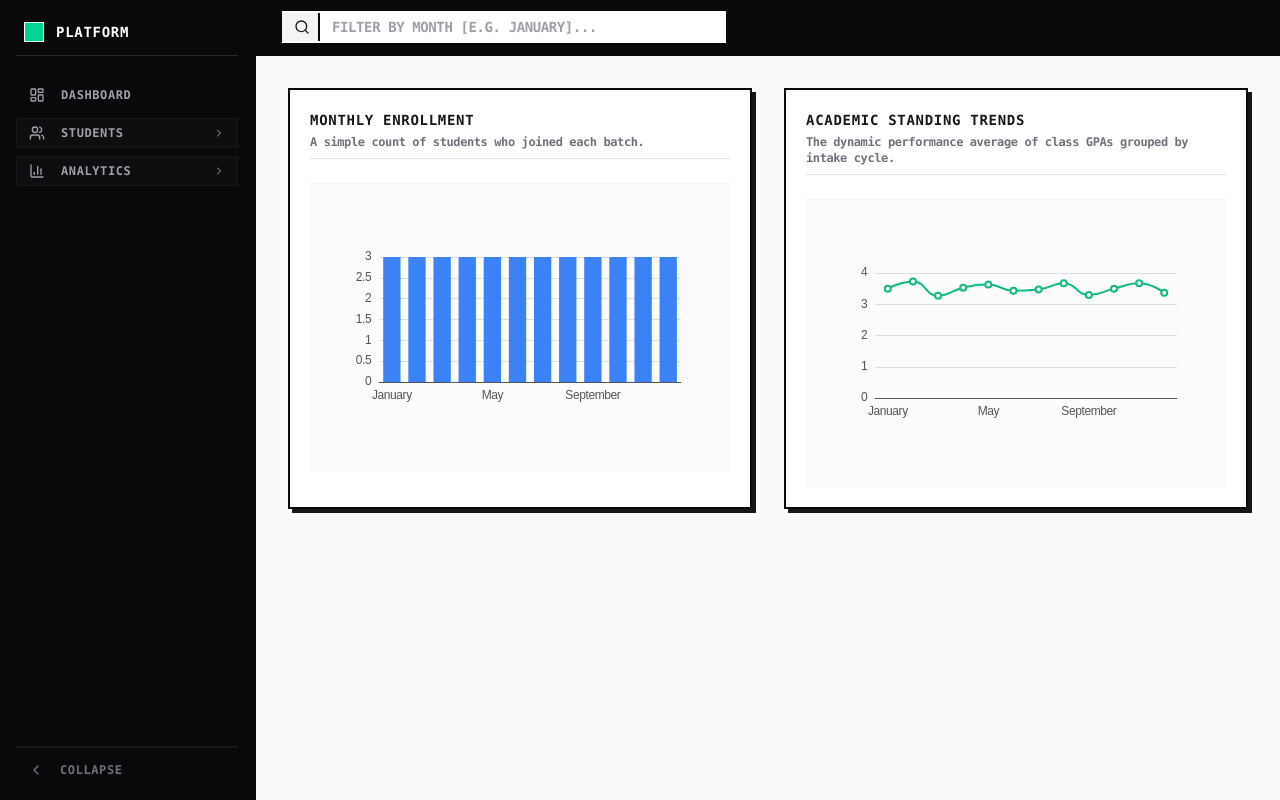
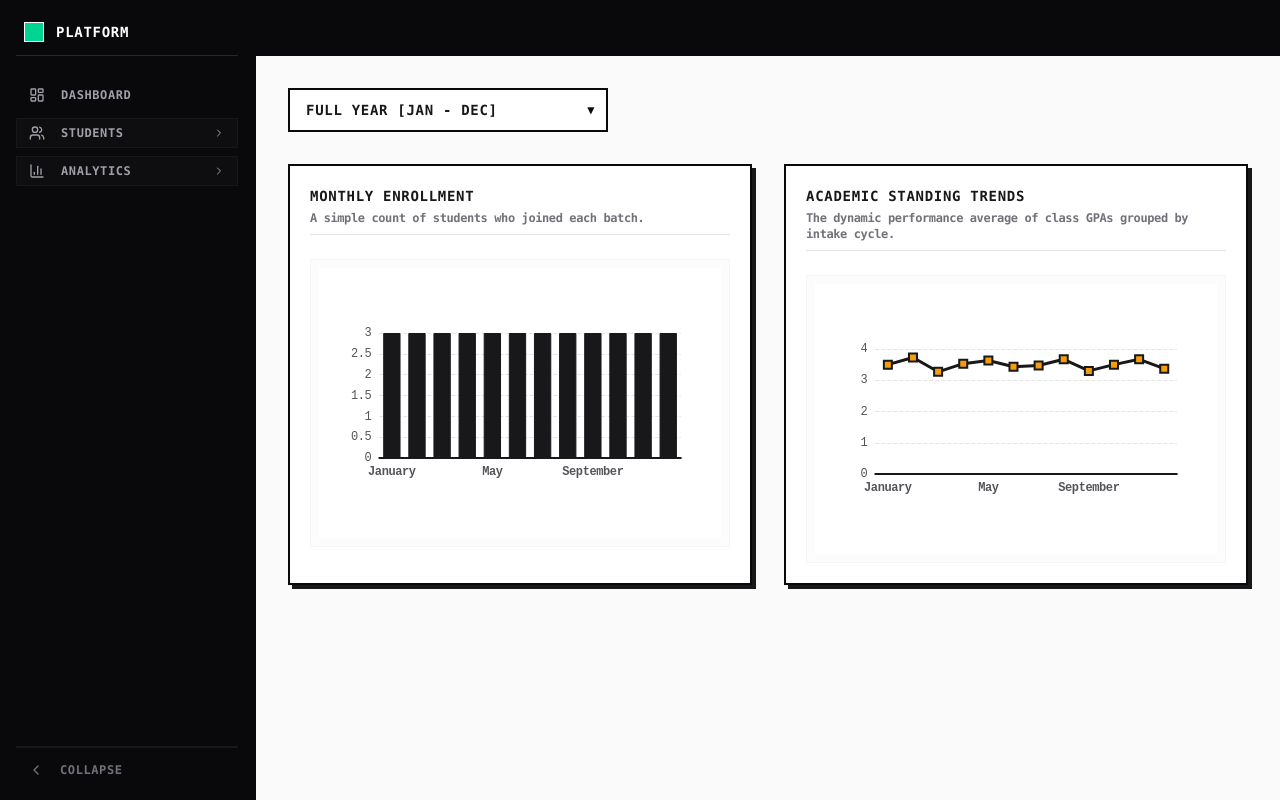
Before and after one commit to Hasher423/reactVisualizationDWP, a React (Vite) app: page /analytics in a window 1280 px wide. Built offline with nearby package versions, Linux system fonts and the light colour scheme.

Commit message:
analytics edited

```diff
--- a/src/Components/NavBar.jsx
+++ b/src/Components/NavBar.jsx
@@ -5,28 +5,7 @@ import { Search, X } from 'lucide-react';
 const NavBar = ({ searchMonth, setSearchMonth }) => {
   return (
     <header className="sticky top-0 z-40 flex h-14 w-full items-center justify-between border-b-2 border-zinc-950 bg-[#09090B] px-6 font-mono tracking-tight">
-      <div className="flex flex-1 max-w-md items-center bg-white border-2 border-zinc-950 overflow-hidden transition-all focus-within:translate-x-[-2px] focus-within:translate-y-[-2px] focus-within:shadow-[4px_4px_0px_0px_rgba(24,24,27,1)]">
-        <div className="flex items-center justify-center pl-3 pr-2 py-1.5 bg-zinc-100 border-r-2 border-zinc-950">
-          <Search className="h-4 w-4 text-zinc-900" />
-        </div>
 
-        <input
-          type="text"
-          value={searchMonth}
-          onChange={(e) => setSearchMonth(e.target.value)}
-          placeholder="FILTER BY MONTH [E.G. JANUARY]..."
-          className="w-full bg-white px-3 py-1.5 text-xs lg:text-sm font-semibold text-zinc-900 placeholder-zinc-400 outline-none uppercase"
-        />
-
-        {searchMonth && (
-          <button
-            onClick={() => setSearchMonth('')}
-            className="h-full px-3 bg-[] text-zinc-900 hover:bg-zinc-100 font-bold border-l border-zinc-200"
-          >
-            <X className="h-4 w-4" />
-          </button>
-        )}
-      </div>
     </header>
   );
 };
--- a/src/pages/Analytics.jsx
+++ b/src/pages/Analytics.jsx
@@ -1,10 +1,11 @@
-import React, { useEffect, useRef } from 'react';
+import React, { useEffect, useRef, useState } from 'react';
 import { useMemo } from 'react';
 import ReactECharts from 'echarts-for-react';
-import data from '../Data.json'
+import data from '../Data.json';
 import { useOutletContext } from 'react-router-dom';
 
 const Analytics = () => {
+    const [timeframe, setTimeframe] = useState('full-year');
 
     const context = useOutletContext() || {};
     const isCollapsed = context.isCollapsed || false;
@@ -15,52 +16,71 @@ const Analytics = () => {
     useEffect(() => {
         if (barChartRef.current) barChartRef.current.getEchartsInstance().resize();
         if (lineChartRef.current) lineChartRef.current.getEchartsInstance().resize();
-    }, [isCollapsed])
-
+    }, [isCollapsed]);
 
     const enrollmentChartData = useMemo(() => {
-        const counter = {}
-        const gpaSum = {}
+        const counter = {};
+        const gpaSum = {};
 
-        data.forEach(student => {
+        const filteredData = data.filter(student => {
+            if (timeframe === 'full-year') return true;
+
+            if (timeframe === 'half-year') {
+                const firstHalfMonths = ['January', 'February', 'March', 'April', 'May', 'June'];
+                return firstHalfMonths.includes(student.month);
+            }
+
+            return student.month.toLowerCase() === timeframe.toLowerCase();
+        });
+
+        filteredData.forEach(student => {
             const monthName = student.month;
 
-            if (counter[monthName] == undefined) {
-                counter[monthName] = 1
+            if (counter[monthName] === undefined) {
+                counter[monthName] = 1;
             } else {
-                counter[monthName] += 1
+                counter[monthName] += 1;
             }
 
-            if (gpaSum[monthName] == undefined) {
-                gpaSum[monthName] = { total: student.gpa, count: 1 }
+            if (gpaSum[monthName] === undefined) {
+                gpaSum[monthName] = { total: student.gpa, count: 1 };
             } else {
                 gpaSum[monthName].total += student.gpa;
                 gpaSum[monthName].count += 1;
             }
-        })
+        });
+
         const monthsArray = Object.keys(counter);
 
         return {
-            dynamicMonths: Object.keys(counter),
+            dynamicMonths: monthsArray,
             dynamicCounts: Object.values(counter),
             avgGpa: monthsArray.map(month => (
                 Number((gpaSum[month].total / gpaSum[month].count).toFixed(2))
             ))
-        }
+        };
 
-    }, [])
+    }, [timeframe]); // Recalculate values whenever timeframe updates
 
     const option = {
-        // Shows a data popup box when you hover your cursor over a bar
+        backgroundColor: '#ffffff',
         tooltip: {
-            trigger: 'axis'
+            trigger: 'axis',
+            textStyle: { fontFamily: 'monospace', fontSize: 12 },
+            backgroundColor: '#18181b',
+            borderColor: '#18181b',
+            textStyle: { color: '#ffffff' }
         },
         xAxis: {
             type: 'category',
             data: enrollmentChartData.dynamicMonths,
+            axisLine: { lineStyle: { color: '#18181b', width: 2 } },
+            axisLabel: { textStyle: { fontFamily: 'monospace', fontWeight: 'bold' } }
         },
         yAxis: {
-            type: 'value'
+            type: 'value',
+            splitLine: { lineStyle: { color: '#e4e4e7', type: 'dashed' } },
+            axisLabel: { textStyle: { fontFamily: 'monospace' } }
         },
         series: [
             {
@@ -68,47 +88,88 @@ const Analytics = () => {
                 data: enrollmentChartData.dynamicCounts,
                 type: 'bar',
                 itemStyle: {
-                    color: '#3b82f6'
+                    color: '#18181b',
+                    borderColor: '#18181b',
+                    borderWidth: 1
+                },
+                emphasis: {
+                    itemStyle: { color: '#34d399' }
                 }
             }
         ]
     };
 
     const lineChartOption = {
+        backgroundColor: '#ffffff',
         tooltip: {
-            trigger: 'axis'
+            trigger: 'axis',
+            backgroundColor: '#18181b',
+            borderColor: '#18181b',
+            textStyle: { color: '#ffffff', fontFamily: 'monospace', fontSize: 12 }
         },
         xAxis: {
             type: 'category',
             data: enrollmentChartData.dynamicMonths,
+            axisLine: { lineStyle: { color: '#18181b', width: 2 } },
+            axisLabel: { textStyle: { fontFamily: 'monospace', fontWeight: 'bold' } }
         },
         yAxis: {
             type: 'value',
+            splitLine: { lineStyle: { color: '#e4e4e7', type: 'dashed' } },
+            axisLabel: { textStyle: { fontFamily: 'monospace' } }
         },
         series: [
             {
                 name: 'Average GPA',
                 data: enrollmentChartData.avgGpa,
                 type: 'line',
-                smooth: true,
-                itemStyle: {
-                    color: '#10b981'
-                }
+                smooth: false,
+                symbol: 'square',
+                symbolSize: 8,
+                lineStyle: { color: '#18181b', width: 3 },
+                itemStyle: { color: '#f59e0b', borderColor: '#18181b', borderWidth: 2 }
             }
         ]
     };
 
-
     return (
         <div className="mx-auto max-w-5xl w-full p-4 md:p-6 lg:p-8 font-mono tracking-tight text-zinc-900">
+
+            {/* Styled Selector Component Frame */}
+            <div className="max-w-xs flex items-center bg-white border-2 border-zinc-950 overflow-hidden transition-all focus-within:translate-x-[-2px] focus-within:translate-y-[-2px] focus-within:shadow-[4px_4px_0px_0px_rgba(24,24,27,1)] mb-8 relative">
+                <select
+                    name="timeframe"
+                    id="timeframe"
+                    value={timeframe}
+                    onChange={(e) => setTimeframe(e.target.value)}
+                    className="w-full appearance-none bg-transparent px-4 py-2.5 text-xs lg:text-sm font-bold uppercase tracking-wider text-zinc-900 outline-none cursor-pointer pr-10"
+                >
+                    <option value="full-year" className="bg-white text-zinc-900 font-semibold">Full Year [JAN - DEC]</option>
+                    <option value="half-year" className="bg-white text-zinc-900 font-semibold">Half Year [6 Months]</option>
+                    <option value="january" className="bg-white text-zinc-900 font-semibold">January</option>
+                    <option value="february" className="bg-white text-zinc-900 font-semibold">February</option>
+                    <option value="march" className="bg-white text-zinc-900 font-semibold">March</option>
+                    <option value="april" className="bg-white text-zinc-900 font-semibold">April</option>
+                    <option value="may" className="bg-white text-zinc-900 font-semibold">May</option>
+                    <option value="june" className="bg-white text-zinc-900 font-semibold">June</option>
+                    <option value="july" className="bg-white text-zinc-900 font-semibold">July</option>
+                    <option value="august" className="bg-white text-zinc-900 font-semibold">August</option>
+                    <option value="september" className="bg-white text-zinc-900 font-semibold">September</option>
+                    <option value="october" className="bg-white text-zinc-900 font-semibold">October</option>
+                    <option value="november" className="bg-white text-zinc-900 font-semibold">November</option>
+                    <option value="december" className="bg-white text-zinc-900 font-semibold">December</option>
+                </select>
+                <div className="absolute right-3 top-1/2 -translate-y-1/2 pointer-events-none text-zinc-950 font-bold text-xs">
+                    ▼
+                </div>
+            </div>
+
             <div className="grid gap-8 md:grid-cols-2">
-
                 <div className="bg-white border-2 border-zinc-950 p-5 shadow-[4px_4px_0px_0px_rgba(24,24,27,1)]">
                     <div className="mb-6 border-b border-zinc-200 pb-2">
                         <h3 className="text-sm font-black uppercase tracking-wider text-zinc-900">Monthly Enrollment</h3>
                         <p className="text-xs font-semibold text-zinc-500 mt-1">A simple count of students who joined each batch.</p>
                     </div>
-
                     <div className="h-72 w-full border border-zinc-100 bg-zinc-50/50 p-2">
                         <ReactECharts
                             ref={barChartRef}
@@ -123,7 +184,6 @@ const Analytics = () => {
                         <h3 className="text-sm font-black uppercase tracking-wider text-zinc-900">Academic Standing Trends</h3>
                         <p className="text-xs font-semibold text-zinc-500 mt-1">The dynamic performance average of class GPAs grouped by intake cycle.</p>
                     </div>
-
                     <div className="h-72 w-full border border-zinc-100 bg-zinc-50/50 p-2">
                         <ReactECharts
                             ref={lineChartRef}
@@ -132,7 +192,6 @@ const Analytics = () => {
                         />
                     </div>
                 </div>
-
             </div>
         </div>
     );
--- a/src/pages/Students.jsx
+++ b/src/pages/Students.jsx
@@ -25,7 +25,6 @@ const columns = [
 const Students = () => {
     const { searchMonth } = useOutletContext();
 
-    // Local states for selected column and typed search keyword
     const [selectedHeader, setSelectedHeader] = useState("id");
     const [searchQuery, setSearchQuery] = useState("");
 
```
Lines whose indentation alone changed are shown as unchanged.
